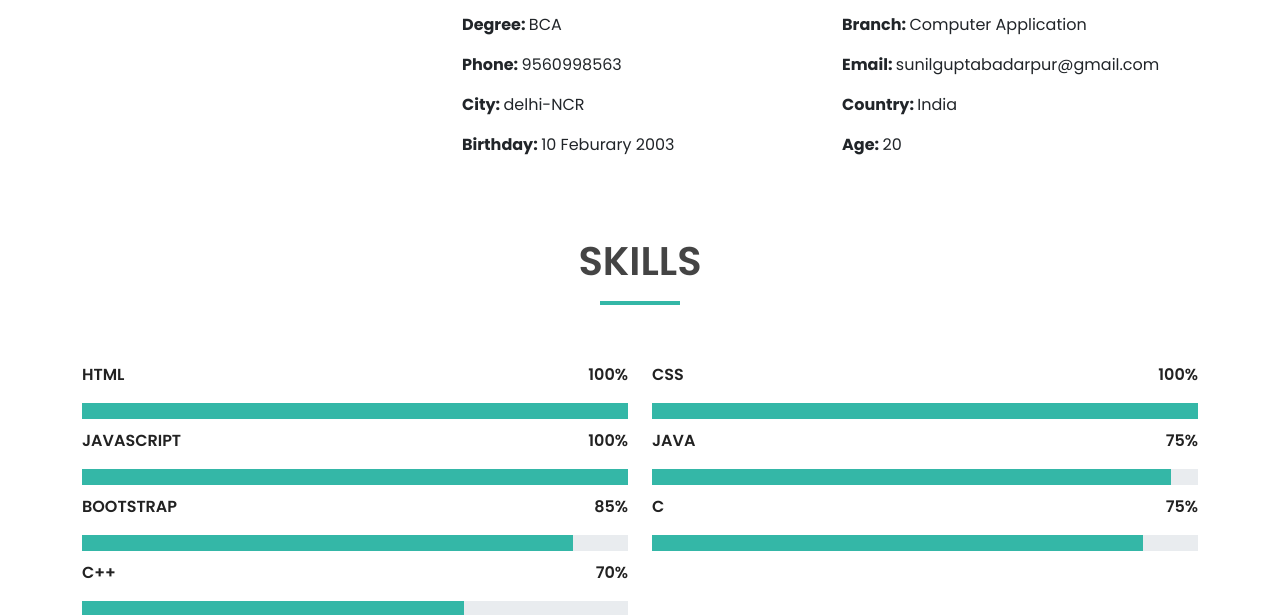
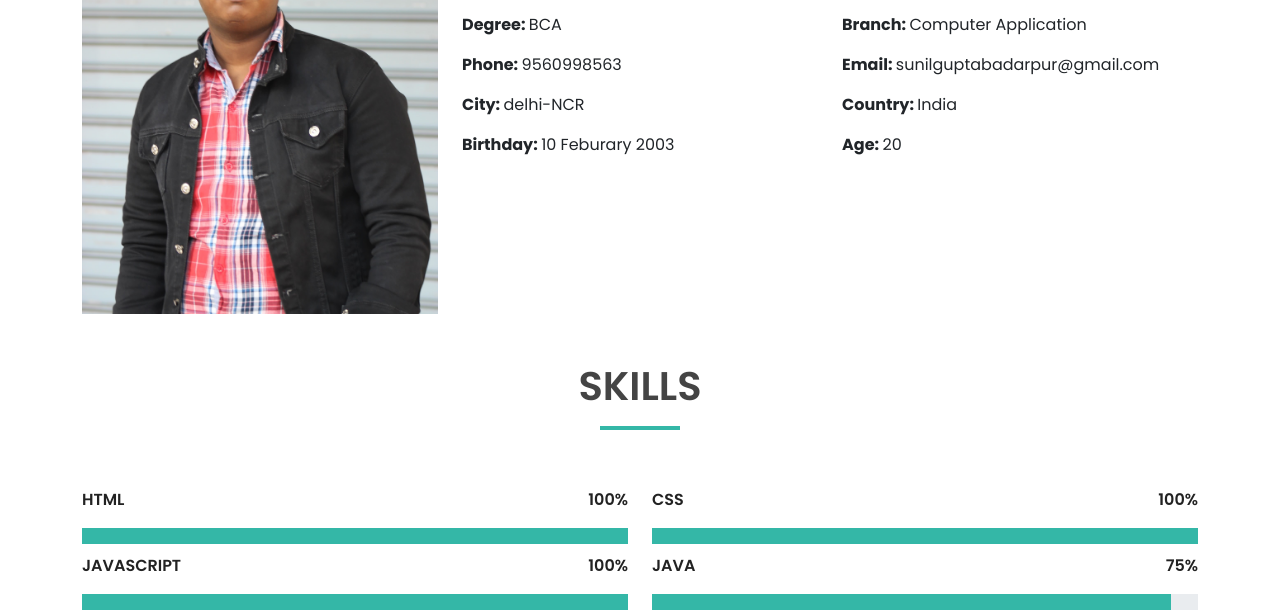
Before and after one commit to SunilGupta031/My-Personal-Portfolio-Website, a plain HTML site: page about.html in a window 1280 px wide. Shown: the part 485-1100 px from the top of the page. Drawn offline with nearby package versions, Linux system fonts and the light colour scheme; files that its build step writes are made by us from their sources.

Commit message:
Update about.html

```diff
--- a/about.html
+++ b/about.html
@@ -57,7 +57,7 @@
                 <p class="text-center hsr-page-short-description">Currently working on web development. I want to Achieve Career through a Continuous Learning process and Enhance my knowledge, skills and experience by getting Involved in Challenging Work Environment and Utilise them for Personal and Organisational Growth to the best of my Ability.</p>
                 <div class="row mt-4 mb-5">
                     <div class="col-md-4 col-lg-4 col-12">
-                        <img src="/assets/images/IMG-20201214-WA0015.jpg" alt="Profile picture" width="100%" height="auto">
+                        <img src="images/IMG-20201214-WA0015.jpg" alt="Profile picture" width="100%" height="auto">
                     </div>
                     <div class="col-md-8 col-lg-8 col-12">
                     <div class="hsr-about-me-content mt-5"></div>
```
